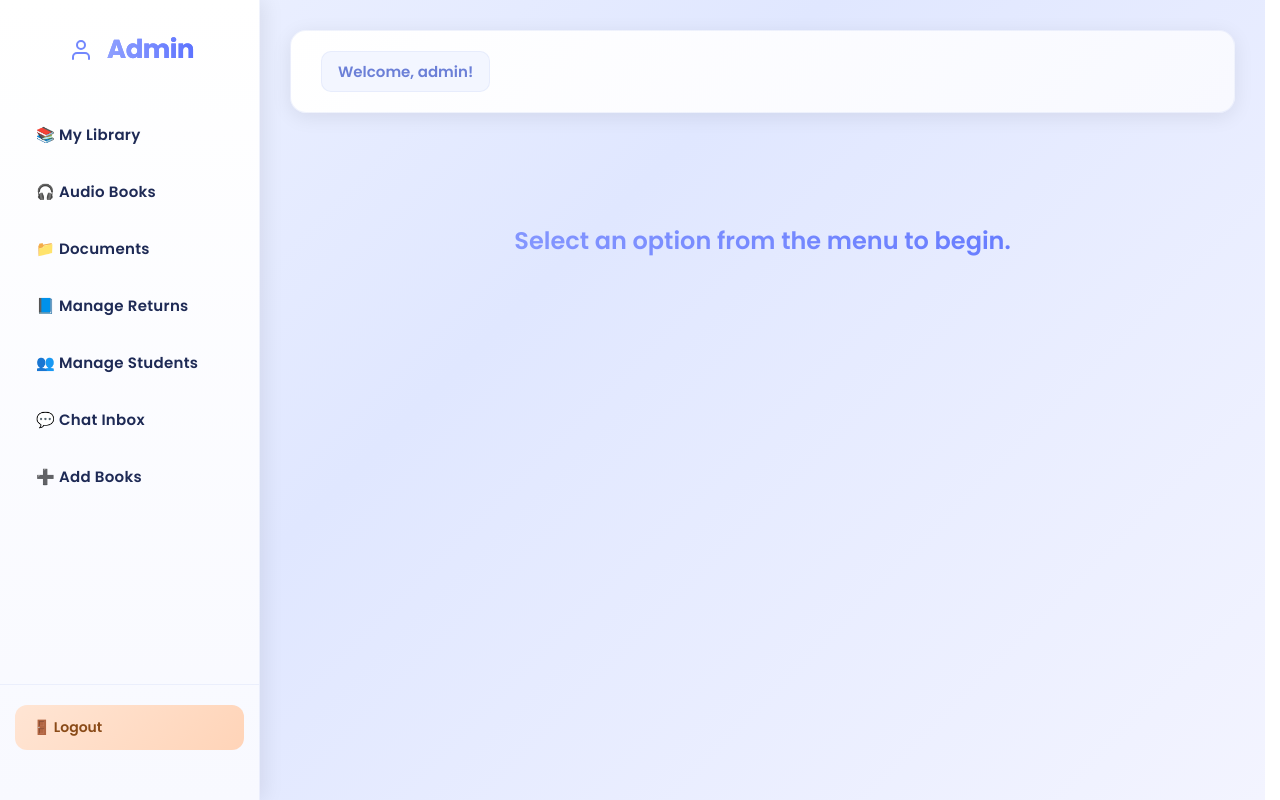
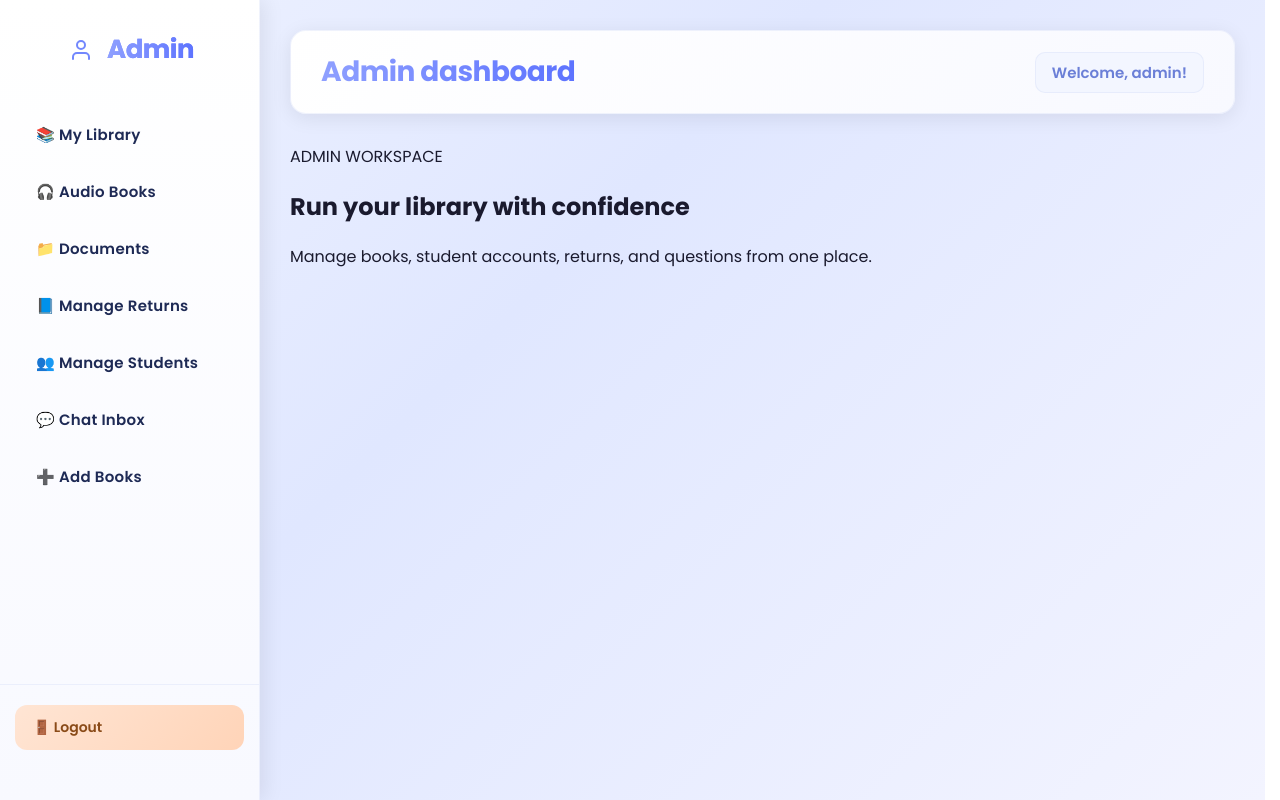
Before and after one commit to Muralivijayagiri/Library-Management-system, a PHP site: page /Library_Managment/admin/admin_dashboard.php in a window 1280 px wide. Run offline with PHP 8.4, Linux system fonts and the light colour scheme; a user stored in the database is signed in.

Commit message:
Add admin dashboard welcome panel

```diff
--- a/admin/admin_dashboard.php
+++ b/admin/admin_dashboard.php
@@ -23,11 +23,18 @@ if (!isset($_SESSION['admin_logged_in'])) {
 
         <!-- Topbar -->
         <div class="topbar">
+            <h2>Admin dashboard</h2>
             <div class="profile">Welcome, <?= htmlspecialchars($_SESSION['admin_username'], ENT_QUOTES, 'UTF-8') ?>!</div>
         </div>
-        <div class="dashboard-content" style="text-align: center; padding: 60px 20px;">
-            <h2 style="font-family: 'Poppins', sans-serif; background: linear-gradient(90deg, #8fa0ff, #5d73ff); -webkit-background-clip: text; -webkit-text-fill-color: transparent; background-clip: text; font-weight: 600; font-size: 24px;">Select an option from the menu to begin.</h2>
-        </div>
+        <main class="dashboard-content">
+            <section class="dashboard-intro" aria-labelledby="admin-dashboard-title">
+                <p class="dashboard-eyebrow">ADMIN WORKSPACE</p>
+                <h1 id="admin-dashboard-title">Run your library with confidence</h1>
+                <p>Manage books, student accounts, returns, and questions from one place.</p>
+            </section>
+
+
+        </main>
 
     </div>
 
```
